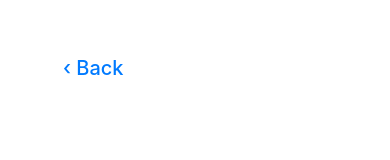
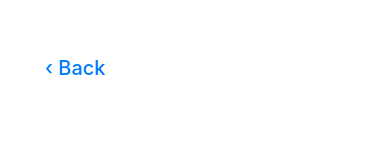
Before and after one commit to rotembcohen/NeonOTPExpo, a React Native app: screen / in a window 390 px wide. Both pictures are taken after a click on the button "OPEN OTP". Shown: the top 160 px of the page. Built offline with nearby package versions, Linux system fonts and the light colour scheme.

Commit message:
move back button

```diff
--- a/OTPScreen.tsx
+++ b/OTPScreen.tsx
@@ -108,7 +108,7 @@ const styles = StyleSheet.create({
   backButtonRow: {
     position: 'absolute',
     top: 40,
-    left: 10,
+    left: 0,
     zIndex: 10,
     paddingTop: 12,
   },
@@ -117,7 +117,7 @@ const styles = StyleSheet.create({
     color: '#007AFF',
     fontWeight: '500',
     paddingVertical: 4,
-    paddingHorizontal: 8,
+    paddingHorizontal: 0,
   },
   container: {
     flex: 1,
```
